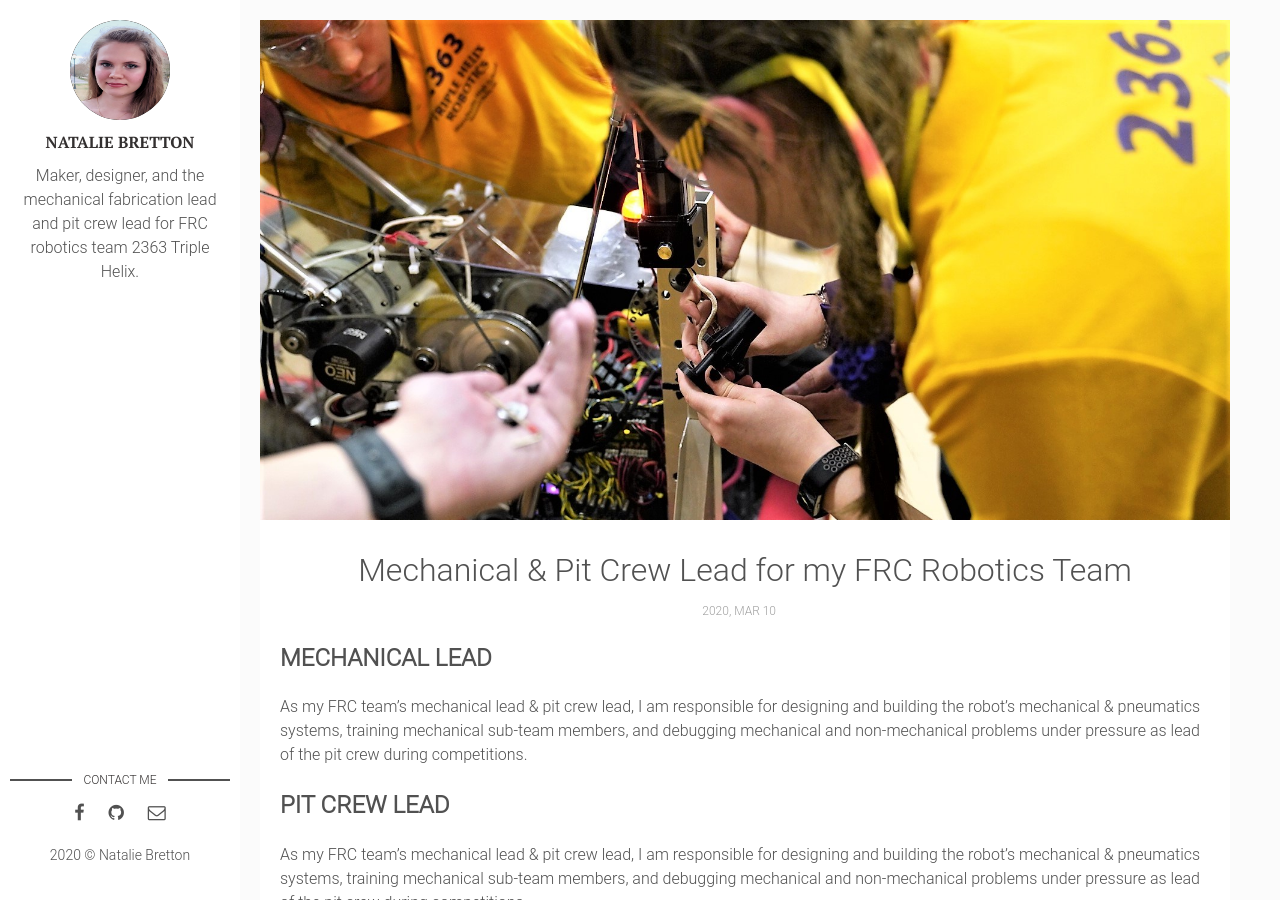
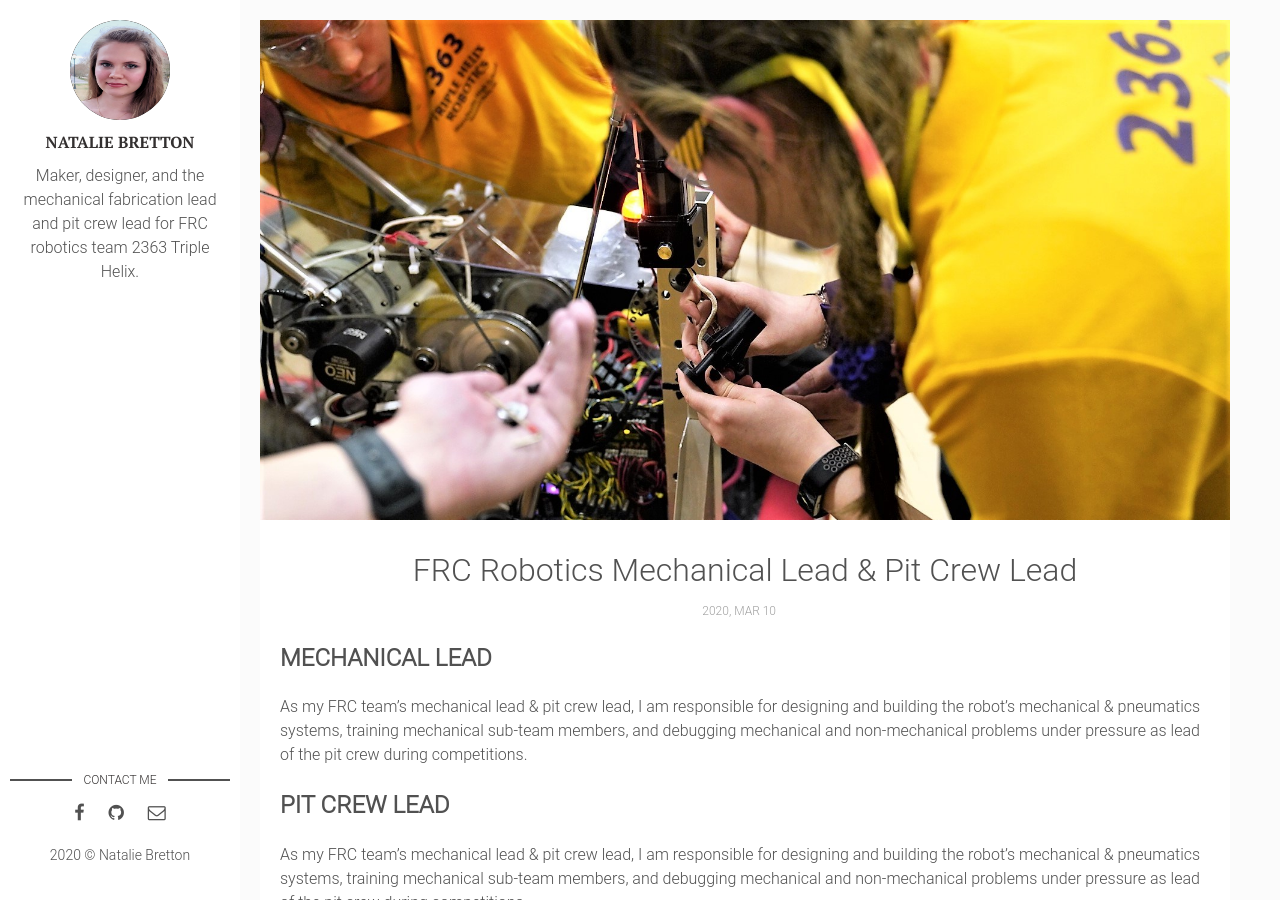
Before and after one commit to natgrrl/natgrrl.github.io, a Jekyll site: the page built from _posts/2020-03-10-mech-pit-lead-robotics.markdown, in a window 1280 px wide and 900 px high. Built offline with Jekyll 4.4.1, drawn with Linux system fonts in a browser that asks for light colours.

Commit message:
Update 2020-03-10-mech-pit-lead-robotics.markdown

```diff
--- a/_posts/2020-03-10-mech-pit-lead-robotics.markdown
+++ b/_posts/2020-03-10-mech-pit-lead-robotics.markdown
@@ -1,6 +1,6 @@
 ---
 layout: post
-title: "Mechanical & Pit Crew Lead for my FRC Robotics Team"
+title: "FRC Robotics Mechanical Lead & Pit Crew Lead"
 date: 2020-03-10
 description: As my FRC team's mechanical lead & pit crew lead, I am responsible for designing and building the robot’s mechanical & pneumatics systems, training mechanical sub-team members, and debugging mechanical and non-mechanical problems under pressure as lead of the pit crew during competitions. # Add post description (optional)
 img: lead2.jpg # Add image post (optional)
```
